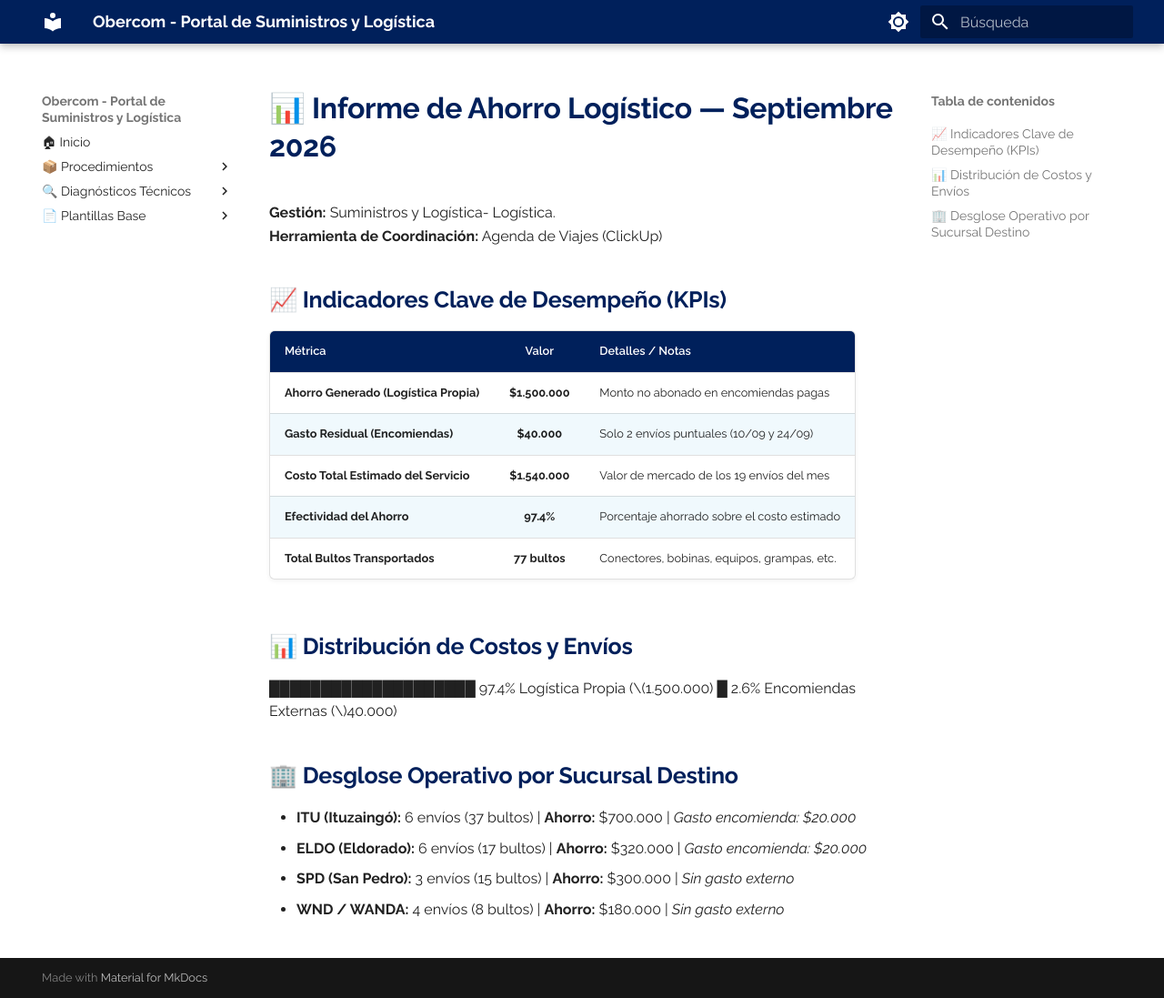
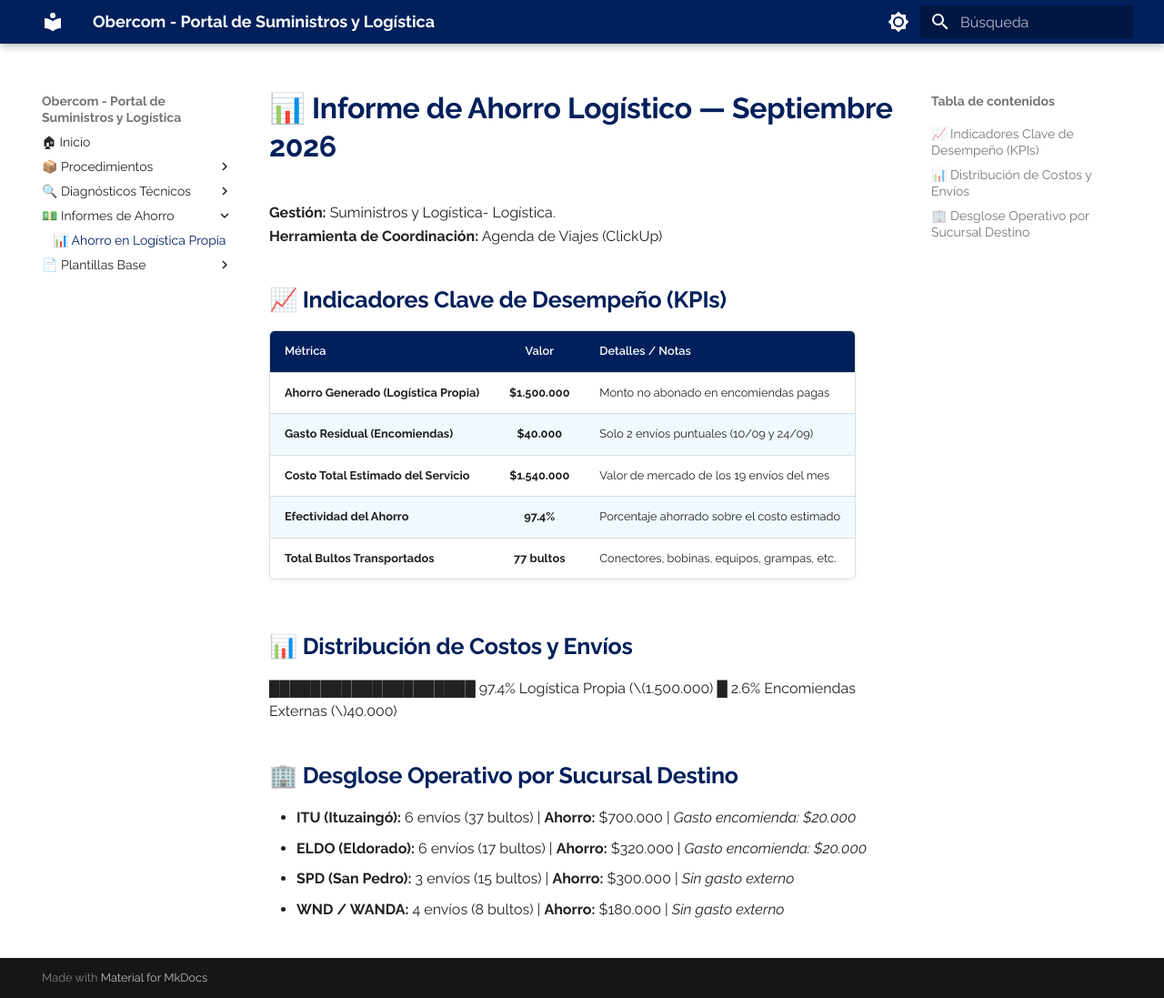
Before and after one commit to elingenierok/procedimientos-isp, an MkDocs documentation site: the page built from docs/ahorros-logistica/09septiembre.md, in a window 1280 px wide and 1097 px high. Shown: the whole window at 91% size. Built offline with MkDocs 1.6.1 and Material for MkDocs 9.7.7, drawn with Linux system fonts in a browser that asks for light colours.

Commit message:
Add savings report section to mkdocs.yml

```diff
--- a/mkdocs.yml
+++ b/mkdocs.yml
@@ -64,6 +64,8 @@ nav:
           - PR-GREC-001 Gestion de Reclamo de insumo o material recibido: suministros-logistica/PR-GREC-001.md
   - 🔍 Diagnósticos Técnicos:
       - 🧪 DG-EQU-001 Diagnóstico de equipos devueltos: diagnosticos/DG-EQU-001.md
+  - 💵 Informes de Ahorro:
+      - 📊 Ahorro en Logística Propia: ahorros-logistica/09septiembre.md
   - 📄 Plantillas Base:
       - 📄 Procedimientos: plantilla-base.md
       - 🧪 Diagnósticos: plantilla-diagnostico.md
```
